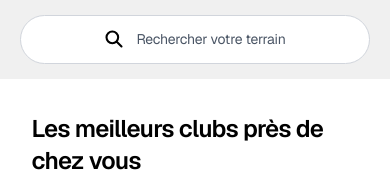
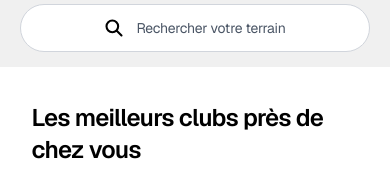
Before and after one commit to mathisenault-pixel/padup, a Next.js app: page /player/accueil in a window 390 px wide. Shown: the top 172 px of the page. Built offline with nearby package versions, Linux system fonts and the light colour scheme; no server answers; the database is empty.

Commit message:
update: relance du projet

```diff
--- a/app/player/(authenticated)/accueil/page.tsx
+++ b/app/player/(authenticated)/accueil/page.tsx
@@ -232,7 +232,7 @@ export default function AccueilPage() {
   return (
     <div className="overflow-x-hidden">
       {/* Clubs - header accueil = logo + onglets + barre de recherche ; puis 1.5cm + 2.8cm ou 2.8cm */}
-      <section className="pt-[3cm] md:pt-[calc(8.5rem+2.8cm)] pb-0 px-[calc(1.5rem+0.2cm)] md:px-6 bg-white">
+      <section className="pt-[2.7cm] md:pt-[calc(8.5rem+2.8cm)] pb-0 px-[calc(1.5rem+0.2cm)] md:px-6 bg-white">
         <div className="container mx-auto max-w-7xl">
           {/* Header */}
           <div className="mb-8">
--- a/app/player/(authenticated)/components/AccueilSearchBar.tsx
+++ b/app/player/(authenticated)/components/AccueilSearchBar.tsx
@@ -44,7 +44,7 @@ export default function AccueilSearchBar({ compact = false }: { compact?: boolea
   /* Mobile : barre simple cliquable → /player/clubs (recherche + filtres) */
   if (!isDesktop) {
     return (
-      <div className={`px-[calc(0.75rem+0.2cm)] md:px-6 lg:px-8 mt-0 py-[0.4cm] transition-all duration-300 ${compact ? 'py-1.5 md:py-2' : ''}`}>
+      <div className={`px-[calc(0.75rem+0.2cm)] md:px-6 lg:px-8 -mt-[0.3cm] py-[0.4cm] transition-all duration-300 ${compact ? 'py-1.5 md:py-2' : ''}`}>
         <div className="w-full flex justify-center">
           <button
             type="button"
```
